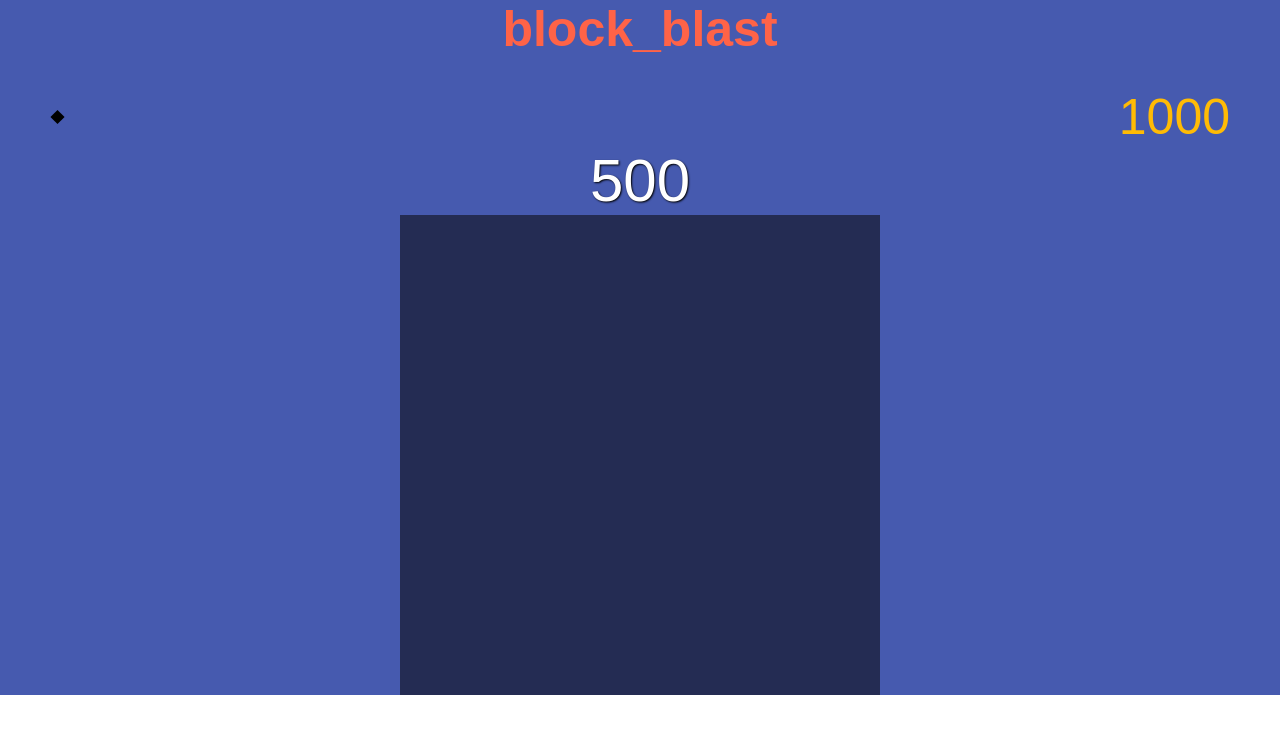
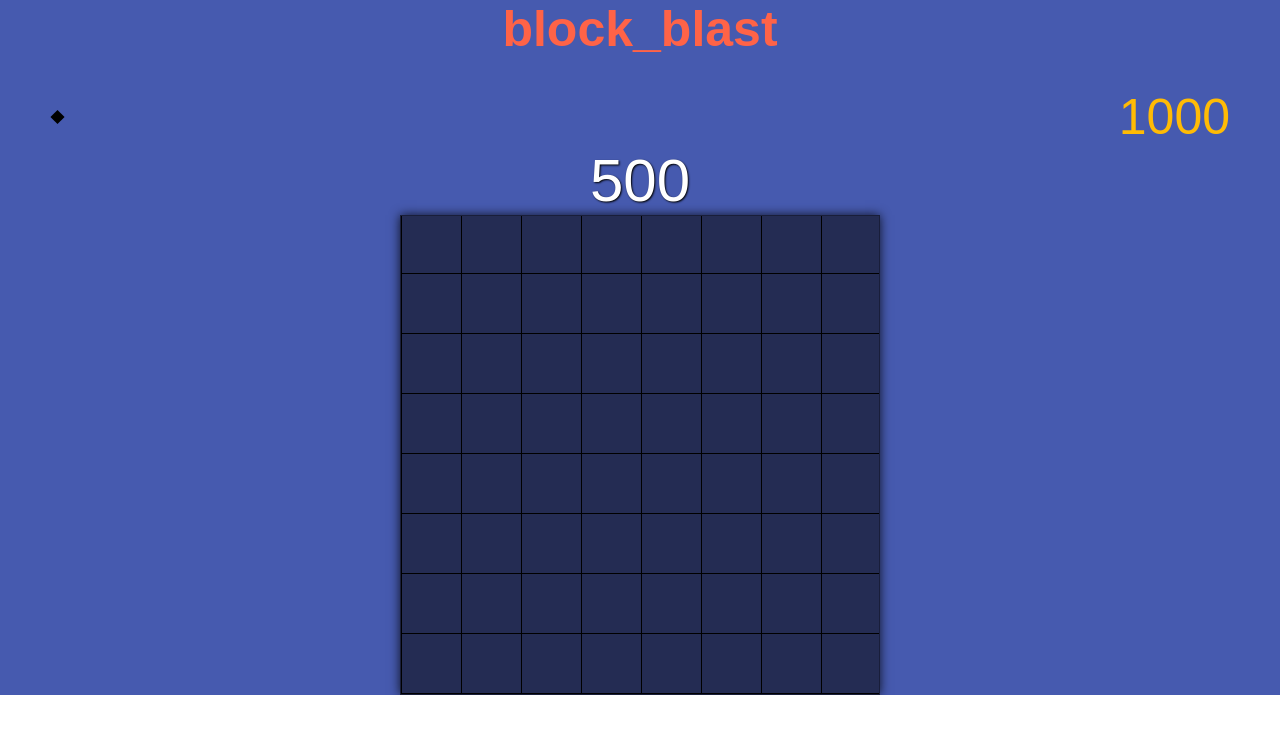
Before and after one commit to IkuakiR/crap_game, a Next.js app in the folder my-app/: page /block_blast in a window 1280 px wide. Shown: the top 734 px of the page. Built offline with nearby package versions, Linux system fonts and the light colour scheme.

Commit message:
コード途中

```diff
--- a/my-app/src/pages/block_blast/index.tsx
+++ b/my-app/src/pages/block_blast/index.tsx
@@ -26,11 +26,14 @@ export default function Home() {
                         <p>500</p>
                     </div>
                     <div className={styles.block_box_wrap}>
-                        <div className={styles.block_box}></div>
-
-                    </div>
-                    <div className={styles.block_list}>
-
+                        <div className={styles.block_box}>
+                            <div className={styles.box}></div>
+                        </div>
+                        <div className={styles.block_list}>
+                            <div className={`${styles.block} ${styles.left}`}></div>
+                            <div className={`${styles.block} ${styles.center}`}></div>
+                            <div className={`${styles.block} ${styles.right}`}></div>
+                        </div>
                     </div>
 
                 </div>
--- a/my-app/src/styles/block_blast/page.module.scss
+++ b/my-app/src/styles/block_blast/page.module.scss
@@ -15,8 +15,6 @@
 
 .main_container {
     width: 100%;
-    // background: blue;
-    // z-index: 0;
 
     .header {
         display: flex;
@@ -35,7 +33,6 @@
             width: 1rem;
             height: 1rem;
             transform: translateX(25%) rotate(-135deg);
-            // z-index: 10;
         }
 
         .return_btn::before,
@@ -74,47 +71,6 @@
             text-shadow: 1px 1px 2px black;
             text-align: center;
         }
-
-        // .heart {
-        //     width: 100px;
-        //     /* 正方形を作る */
-        //     height: 100px;
-        //     /* 正方形を作る */
-        //     position: relative;
-        //     /* 基準位置とする */
-        // }
-
-        // .heart::before,
-        // .heart::after {
-        //     content: "";
-        //     /* 疑似要素に必須 */
-        //     width: 50%;
-        //     /* ハートの丸い部分の大きさにかかわる */
-        //     height: 80%;
-        //     /* ハートの高さにかかわる */
-        //     background: #E0548E;
-        //     /* ハートの色 */
-        //     border-radius: 25px 25px 0 0;
-        //     /* ハートの半円を生成 */
-        //     display: block;
-        //     /* ブロック要素にする */
-        //     position: absolute;
-        //     /* 相対位置に指定 */
-        // }
-
-        // .heart::before {
-        //     transform: rotate(-45deg);
-        //     /* 左に回転 */
-        //     left: 14%;
-        //     /* 左からの位置を指定 */
-        // }
-
-        // .heart::after {
-        //     transform: rotate(45deg);
-        //     /* 右に回転 */
-        //     right: 14%;
-        //     /* 右からの位置を指定 */
-        // }
     }
 
     .block_box_wrap {
@@ -123,10 +79,24 @@
         background-color: #242C53;
         margin: 0 auto;
 
-        .block_box {
-            display: grid;
-            grid-template-columns: 1fr 1fr 1fr 1fr 1fr 1fr 1fr 1fr;
-            grid-template-rows: 1fr 1fr 1fr 1fr 1fr 1fr 1fr 1fr;
+        .box {
+            width: 480px;
+            height: 480px;
+            box-shadow: 0px 0px 10px 0px rgba(0, 0, 0, 0.8);
+            border: 1px solid #191e3a;
+            // border: 1px solid tomato;
+            background-image:
+                repeating-linear-gradient(90deg,
+                    #000,
+                    #000, 1px,
+                    transparent 1px,
+                    transparent 60px),
+                repeating-linear-gradient(0deg,
+                    #000,
+                    #000 1px,
+                    #242C53 1px,
+                    #242C53 60px);
+
         }
     }
 }
```
